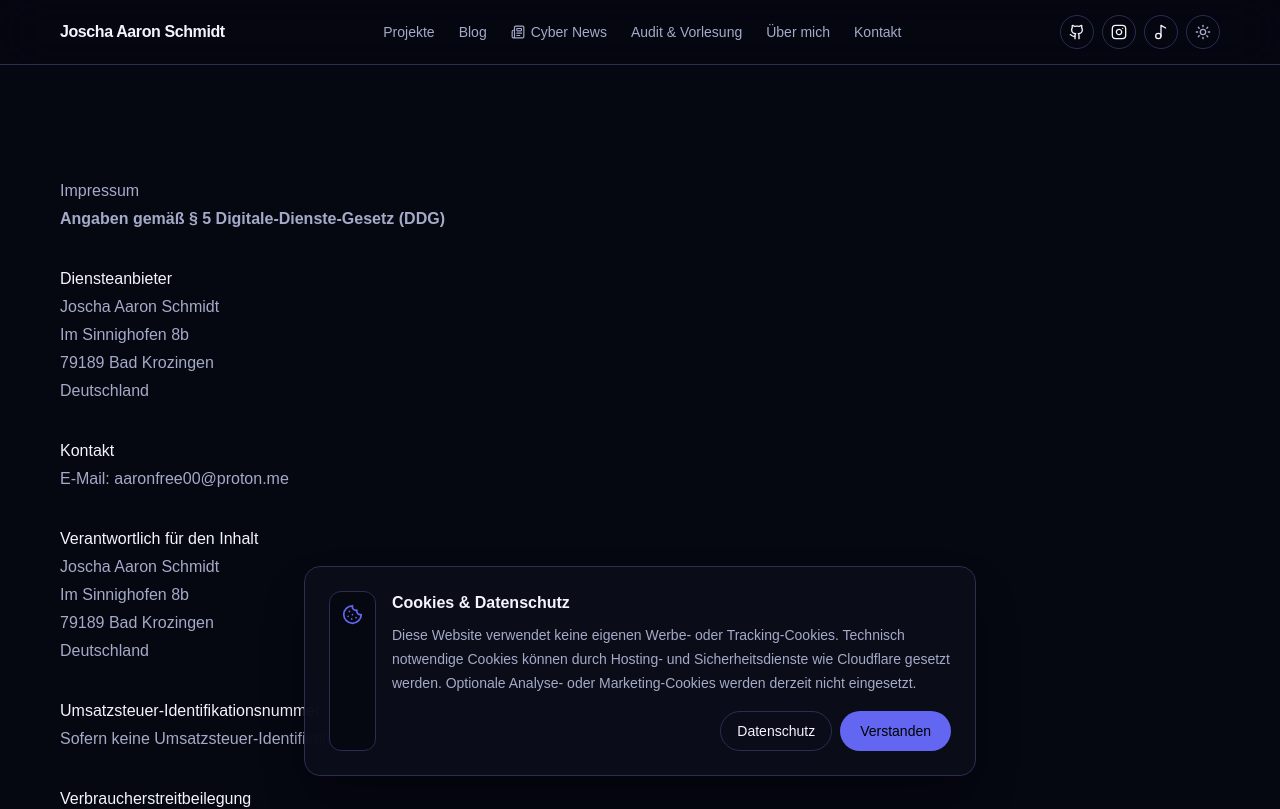
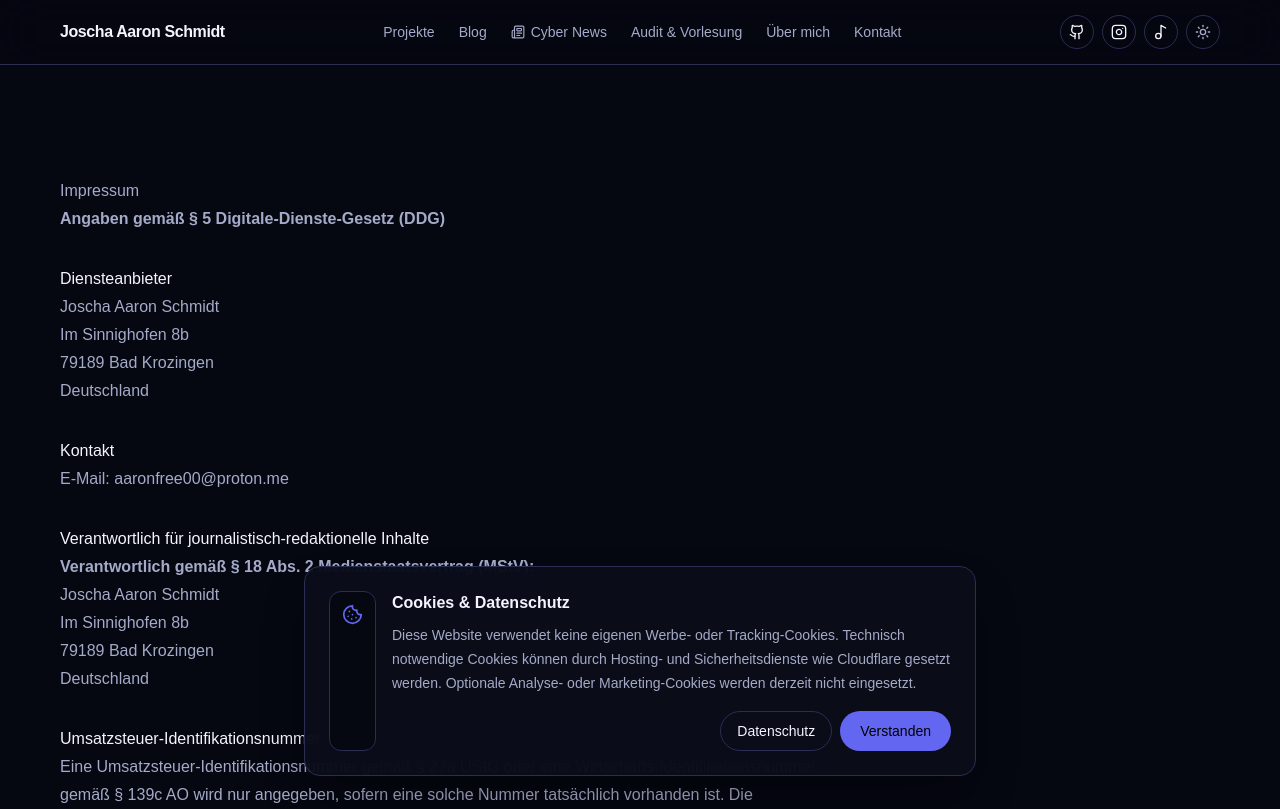
Before and after one commit to aaron0sec/webseite, a Next.js app: page /impressum in a window 1280 px wide. Shown: the top 809 px of the page. Built offline with nearby package versions, Linux system fonts and the light colour scheme.

Commit message:
Clarify legal notice and MStV responsibility

```diff
--- a/src/app/impressum/page.tsx
+++ b/src/app/impressum/page.tsx
@@ -25,7 +25,8 @@ export default function Impressum() {
           E-Mail: <a href="mailto:aaronfree00@proton.me">aaronfree00@proton.me</a>
         </p>
 
-        <h2>Verantwortlich für den Inhalt</h2>
+        <h2>Verantwortlich für journalistisch-redaktionelle Inhalte</h2>
+        <p><strong>Verantwortlich gemäß § 18 Abs. 2 Medienstaatsvertrag (MStV):</strong></p>
         <p>
           Joscha Aaron Schmidt<br />
           Im Sinnighofen 8b<br />
@@ -35,28 +36,30 @@ export default function Impressum() {
 
         <h2>Umsatzsteuer-Identifikationsnummer</h2>
         <p>
-          Sofern keine Umsatzsteuer-Identifikationsnummer nach § 27a UStG vorhanden ist,
-          entfällt diese Angabe.
+          Eine Umsatzsteuer-Identifikationsnummer gemäß § 27a UStG oder eine
+          Wirtschafts-Identifikationsnummer gemäß § 139c AO wird nur angegeben, sofern eine solche
+          Nummer tatsächlich vorhanden ist. Die persönliche steuerliche Identifikationsnummer
+          (Steuer-ID) wird nicht veröffentlicht.
         </p>
 
         <h2>Verbraucherstreitbeilegung</h2>
         <p>
-          Ich bin nicht bereit und nicht verpflichtet, an Streitbeilegungsverfahren vor
-          einer Verbraucherschlichtungsstelle teilzunehmen.
+          Ich bin nicht bereit und nicht verpflichtet, an Streitbeilegungsverfahren vor einer
+          Verbraucherschlichtungsstelle teilzunehmen.
         </p>
 
         <h2>Haftung für eigene Inhalte</h2>
         <p>
           Die Inhalte dieser Website wurden mit Sorgfalt erstellt. Für die Richtigkeit,
-          Vollständigkeit und Aktualität der Inhalte kann jedoch keine Gewähr übernommen
-          werden, soweit gesetzlich zulässig.
+          Vollständigkeit und Aktualität der Inhalte kann jedoch keine Gewähr übernommen werden,
+          soweit gesetzlich zulässig.
         </p>
 
         <h2>Haftung für externe Links</h2>
         <p>
-          Diese Website kann Links zu externen Websites Dritter enthalten. Auf deren
-          Inhalte besteht kein Einfluss. Für die Inhalte der verlinkten Seiten ist stets
-          der jeweilige Anbieter oder Betreiber verantwortlich.
+          Diese Website kann Links zu externen Websites Dritter enthalten. Auf deren Inhalte besteht
+          kein Einfluss. Für die Inhalte der verlinkten Seiten ist stets der jeweilige Anbieter oder
+          Betreiber verantwortlich.
         </p>
       </article>
     </main>
```
